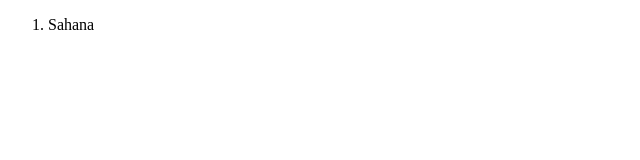
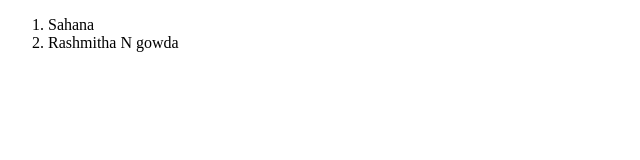
Before and after one commit to RashmithaNGowda/Practice, a plain HTML site: page index.html in a window 1280 px wide. Shown: the whole page, without its empty margins (0-640 px from the left). Drawn offline with Linux system fonts and the light colour scheme.

Commit message:
added RashmithaNG to the list

```diff
--- a/index.html
+++ b/index.html
@@ -9,6 +9,7 @@
 <body>
     <ol>
         <li>Sahana</li>
+        <li>Rashmitha N gowda</li>
     </ol>
 </body>
 </html>
```
